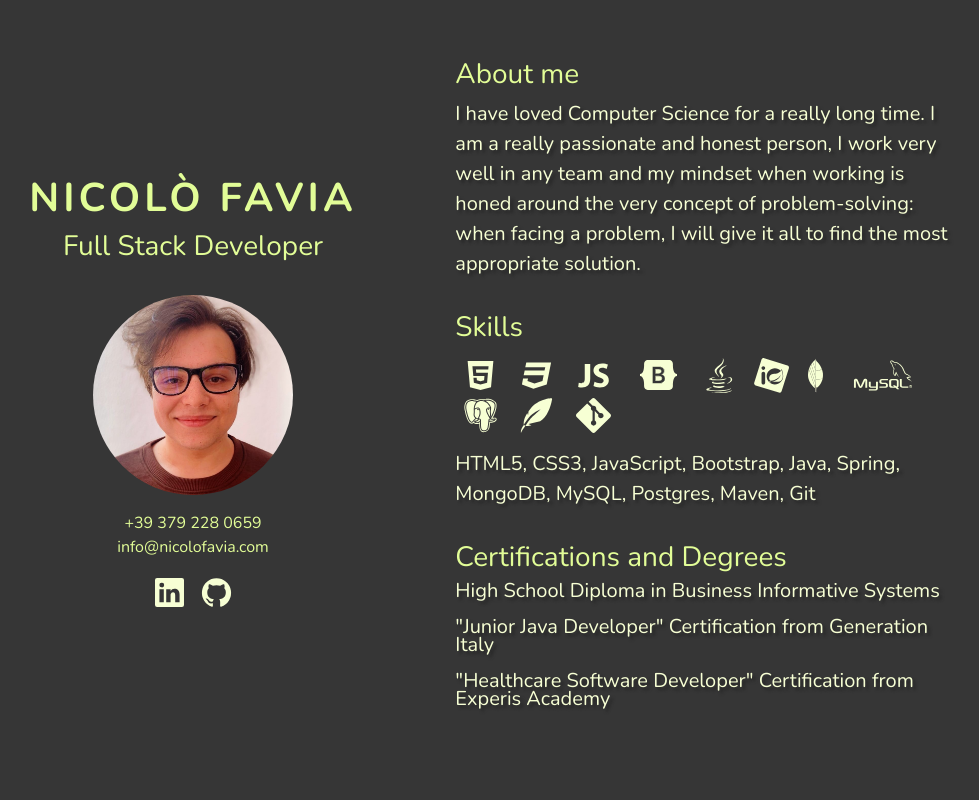
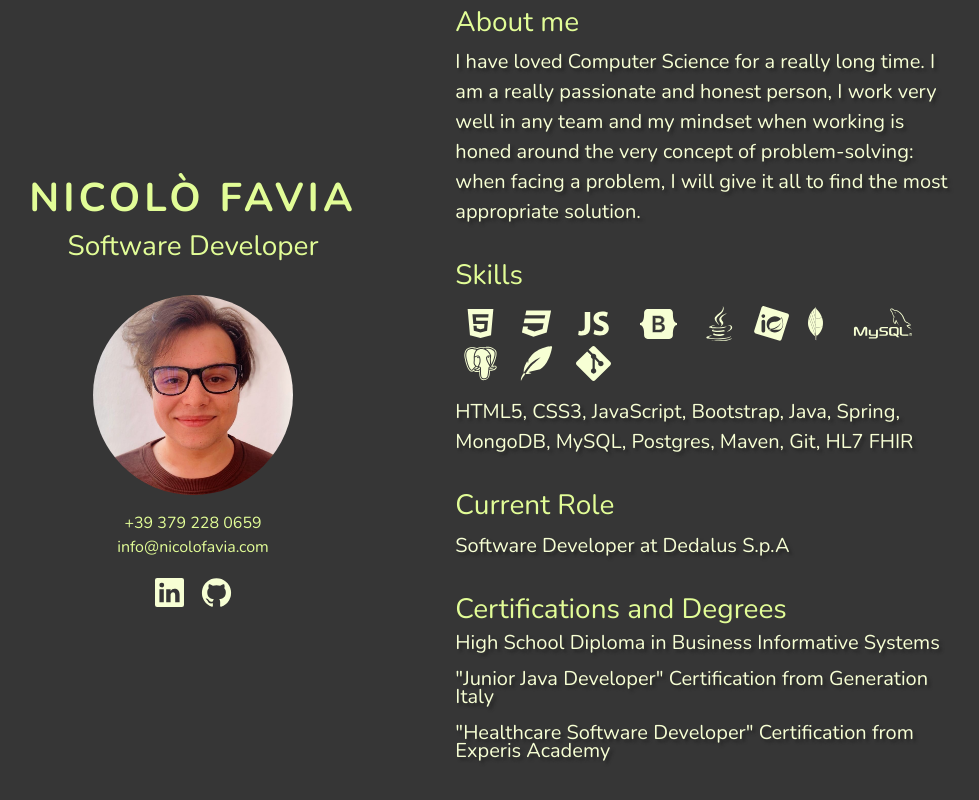
Before and after one commit to fnikoro/nicolofavia.com, a plain HTML site: page index.html in a window 1280 px wide. Shown: the whole page, without its empty margins (151-1130 px from the left). Drawn offline with nearby package versions, Linux system fonts and the light colour scheme.

Commit message:
added current role, added hl7 fhir as skill

```diff
--- a/index.html
+++ b/index.html
@@ -16,7 +16,7 @@
 <div class="cc d-flex flex-lg-row flex-column align-items-lg-center justify-content-lg-center p-5">
     <div class="main text-center pb-3">
         <h1 id="name">NICOLÒ <span id="surname">FAVIA</span></h1>
-        <h2 class="fs-3" id="summary">Full Stack Developer</h2>
+        <h2 class="fs-3" id="summary">Software Developer</h2>
         <img class="rounded-circle mt-4" id="npic" src="static/images/nicolo.png" width="200" height="200" alt="Nicolò Favia">
         <section id="contacts" class="py-3">
             <div><a class="text-decoration-none pt-2" id="whatsapp" href="https://wa.me/393792280659">+39 379 228 0659</a></div>
@@ -136,7 +136,15 @@
                     <svg class="mx-2" xmlns="http://www.w3.org/2000/svg" id="svg2" version="1.1" xml:space="preserve" width="35" height="35" viewBox="0 0 114.8625 114.8625"><defs id="defs6"/><g id="g10" transform="matrix(1.25,0,0,-1.25,0,114.8625)"><g id="g12" transform="scale(0.1,0.1)"><path d="M 901.547,500.352 500.355,901.527 c -23.093,23.11 -60.566,23.11 -83.691,0 L 333.363,818.211 439.039,712.535 c 24.559,8.293 52.723,2.727 72.293,-16.847 19.688,-19.696 25.207,-48.102 16.699,-72.75 L 629.887,521.094 c 24.648,8.496 53.066,3.004 72.754,-16.711 27.5,-27.492 27.5,-72.059 0,-99.574 -27.52,-27.516 -72.078,-27.516 -99.61,0 -20.683,20.703 -25.801,51.097 -15.312,76.582 l -95,94.992 0,-249.969 c 6.699,-3.32 13.027,-7.742 18.613,-13.312 27.5,-27.497 27.5,-72.059 0,-99.598 -27.5,-27.488 -72.09,-27.488 -99.57,0 -27.5,27.539 -27.5,72.101 0,99.598 6.797,6.789 14.668,11.925 23.066,15.363 l 0,252.281 c -8.398,3.438 -16.25,8.531 -23.066,15.367 -20.828,20.821 -25.84,51.395 -15.157,76.977 L 292.426,777.285 17.3281,502.211 c -23.10544,-23.129 -23.10544,-60.602 0,-83.711 L 418.539,17.3242 c 23.098,-23.10545 60.559,-23.10545 83.691,0 L 901.547,416.641 c 23.117,23.113 23.117,60.605 0,83.711" fill="#f7ffd4" fill-rule="evenodd"/></g></g></svg>
                 </p>
                 <p class="fs-5" id="skills-text">
-                    HTML5, CSS3, JavaScript, Bootstrap, Java, Spring, MongoDB, MySQL, Postgres, Maven, Git
+                    HTML5, CSS3, JavaScript, Bootstrap, Java, Spring, MongoDB, MySQL, Postgres, Maven, Git, HL7 FHIR
+                </p>
+            </section>
+        </div>
+        <div class="row mt-3">
+            <section id="current-role">
+                <h3 class="fs-3" id="cr-title">Current Role</h3>
+                <p class="fs-5" id="cr-text">
+                    <span>Software Developer at Dedalus S.p.A</span>
                 </p>
             </section>
         </div>
```
